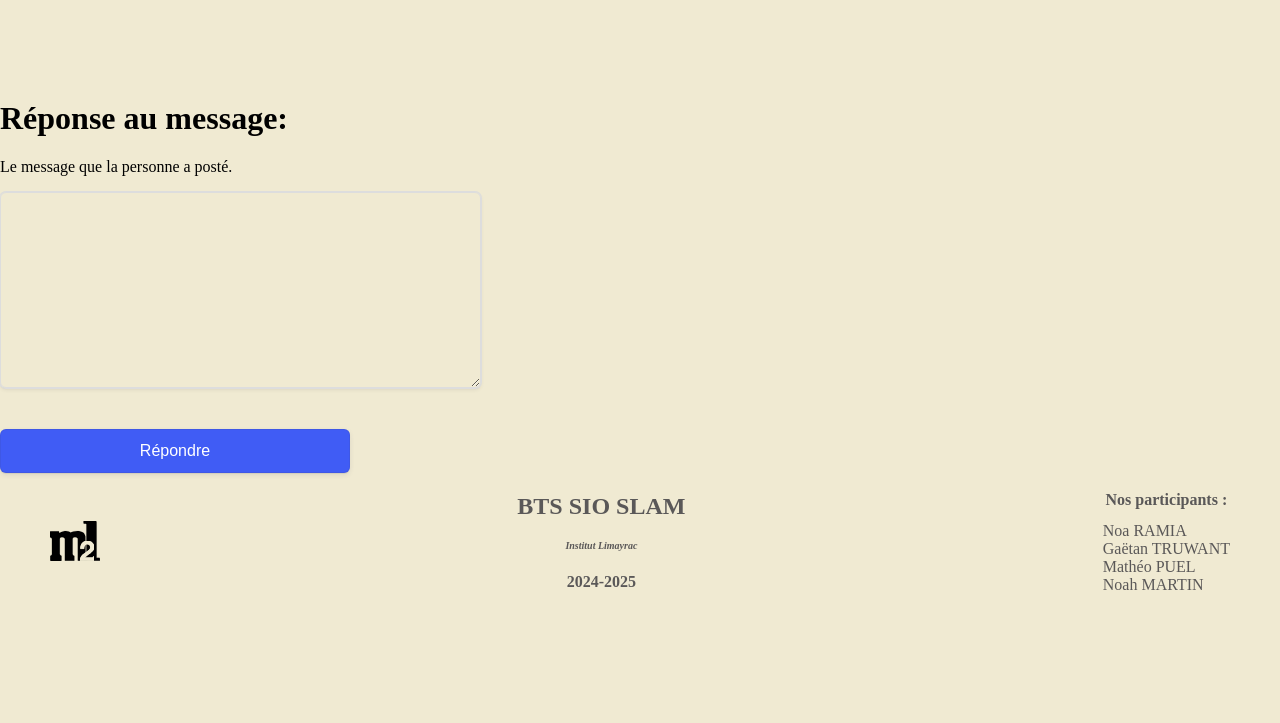
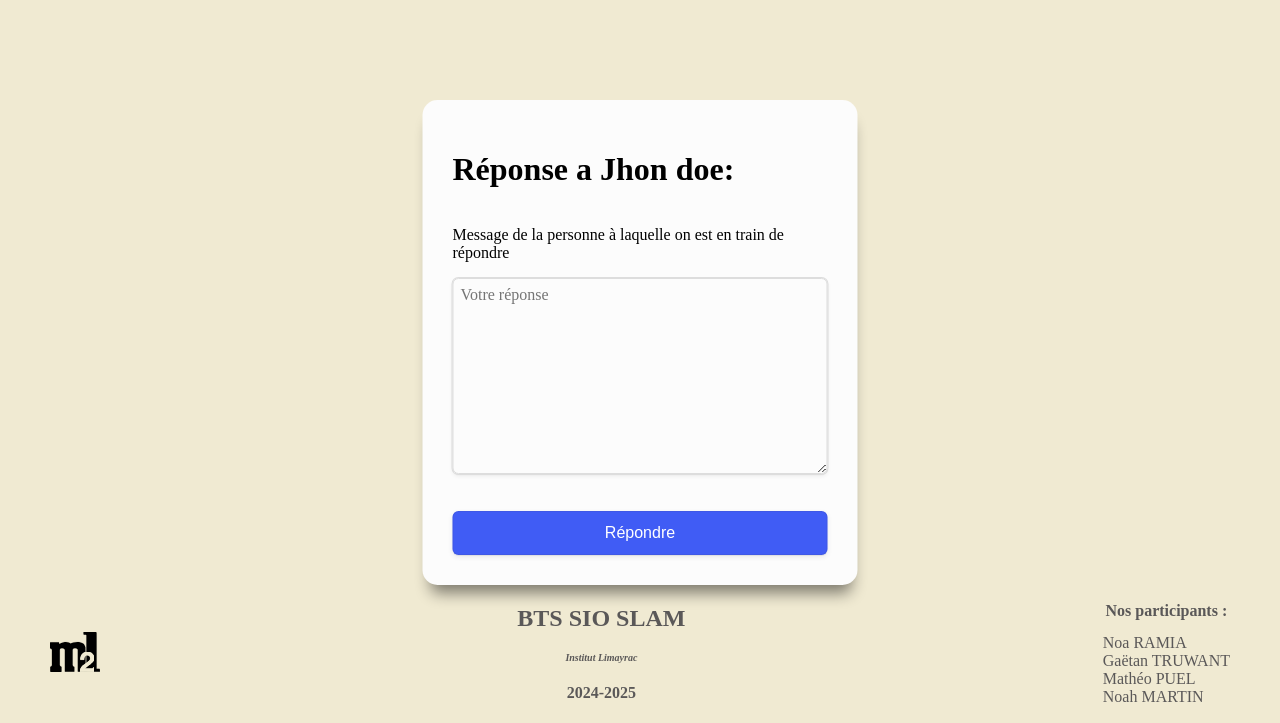
Before and after one commit to MatheoPUEL/M2L, a PHP site: page /admin_respond.php in a window 1280 px wide. Shown: the part 86-809 px from the top of the page. Before the commit the page ends 676 px from the top, so only its background shows below. Run offline with PHP 8.4, Linux system fonts and the light colour scheme; some libraries are stand-ins or nearby versions; some web fonts are replaced.

Commit message:
Correction du lot3

```diff
--- a/Code/admin_respond.php
+++ b/Code/admin_respond.php
@@ -7,10 +7,10 @@ $description = "Ma description";
 <?php
     require_once('./inc/header.inc.php')
 ?>
-    <h1>Réponse au message: </h1>
-    <p>Le message que la personne a posté.</p>
-    <form action="" method="post">
-        <textarea name="" id="" rows="10" cols="50"></textarea>
+    <form action="" method="post" class="form-container">
+        <h1>Réponse a Jhon doe: </h1>
+        <p>Message de la personne à laquelle on est en train de répondre</p>
+        <textarea name="" id="" rows="10" placeholder="Votre réponse"></textarea>
         <button class="button">Répondre</button>
     </form>
 <?php
--- a/Code/form/deleteMessage.form.php
+++ b/Code/form/deleteMessage.form.php
@@ -0,0 +1,2 @@
+<?php
+echo "La page qui serviras a supprimer le message (Uniquement utilisable pour les admins)";
--- a/Code/ligues.php
+++ b/Code/ligues.php
@@ -92,8 +92,8 @@ $faq = "Si vous souhaitez avoir des précisions sur la ligue ou nous poser une q
             <p>Lorem ipsum dolor sit amet, consectetur adipisicing elit. Iste adipisci delectus nobis esse ex quasi facilis hic facere omnis necessitatibus. Eligendi consequuntur, fuga sint eius atque quisquam? Pariatur, non in.</p>
             <!-- Afficher seulement si on est administrateur -->
             <div class="question-footer">
-                <button class="red"><i class="fa-solid fa-trash"></i> &nbsp; Supprimer</button>
-                <button class="blue"><i class="fa-solid fa-reply"></i> &nbsp; Répondre</button>
+                <button onclick="window.location.href = './form/deleteMessage.form.php';" class="red"><i class="fa-solid fa-trash"></i> &nbsp; Supprimer</button>
+                <button onclick="window.location.href = './admin_respond.php';" class="blue"><i class="fa-solid fa-reply"></i> &nbsp; Répondre</button>
             </div>
         </div>
 
@@ -110,7 +110,7 @@ $faq = "Si vous souhaitez avoir des précisions sur la ligue ou nous poser une q
             <p>Lorem ipsum dolor sit amet, consectetur adipisicing elit. Iste adipisci delectus nobis esse ex quasi facilis hic facere omnis necessitatibus. Eligendi consequuntur, fuga sint eius atque quisquam? Pariatur, non in.</p>
             <!-- Afficher seulement si c'est l'utilisateur qui a posté le message -->
             <div class="question-footer">
-                <button type="submit" class="blue"><i class="fa-solid fa-edit"></i> &nbsp; Editer</button>
+                <button onclick="window.location.href = './editMessage.php';" type="submit" class="blue"><i class="fa-solid fa-edit"></i> &nbsp; Editer</button>
             </div>
         </div>
 
--- a/Code/login.php
+++ b/Code/login.php
@@ -11,7 +11,7 @@ $description = "Ma description";
         <h1>Connexion</h1>
 
         <div class="alert-danger">
-            <p>Le mot de passe n'est pas bon</p>
+            <p>Mot de passe incorrect</p>
         </div>
 
         <label for="logid">Identifiant</label><br>
--- a/Code/register.php
+++ b/Code/register.php
@@ -11,7 +11,7 @@ $description = "Ma description";
         <h1>Inscription</h1>
 
         <div class="alert-danger">
-            <p>Une erreur est arrivé</p>
+            <p>Une erreur est survenue</p>
         </div>
 
         <label for="regid">Identifiant</label><br>
--- a/Code/style/main.css
+++ b/Code/style/main.css
@@ -1,4 +1,4 @@
-@import url('./login.inc.css');
+@import url('./form.inc.css');
 @import url('./footer.css');
 @import url("header.co.css");
 @import url('https://fonts.googleapis.com/css2?family=Alexandria:wght@100..900&display=swap');
@@ -23,3 +23,27 @@ body {
     margin-bottom: 15px;
     border: 2px solid #ff4757;
 }
+.container {
+    width: 80%;
+    margin: 40px;
+}
+.form-container {
+    width: 375px;
+
+    position: relative;
+    margin-top: 35px;
+    left: 50%;
+    transform: translateX(-50%);
+
+    padding: 30px;
+    border-radius: 15px;
+
+    display: flex;
+    flex-direction: column;
+
+    background-color: #fcfcfc;
+
+    box-shadow: 1px 15px 15px -7px rgba(0,0,0,0.48);
+    -webkit-box-shadow: 1px 15px 15px -7px rgba(0,0,0,0.48);
+    -moz-box-shadow: 1px 15px 15px -7px rgba(0,0,0,0.48);
+}
```
Also changed, not shown: Code/admin_addMessage.php (added, +30 -0 lines), Code/editMessage.php (+5 -4 lines), Code/form/addMessage.form.php (+8 -1 lines), Code/index.php (+12 -1 lines), Code/form/add.form.php (deleted), Code/style/form.inc.css (renamed from Code/style/login.inc.css).
